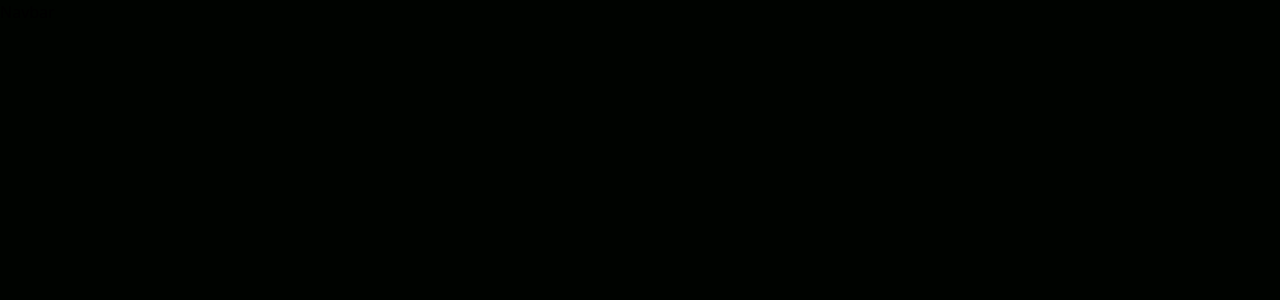
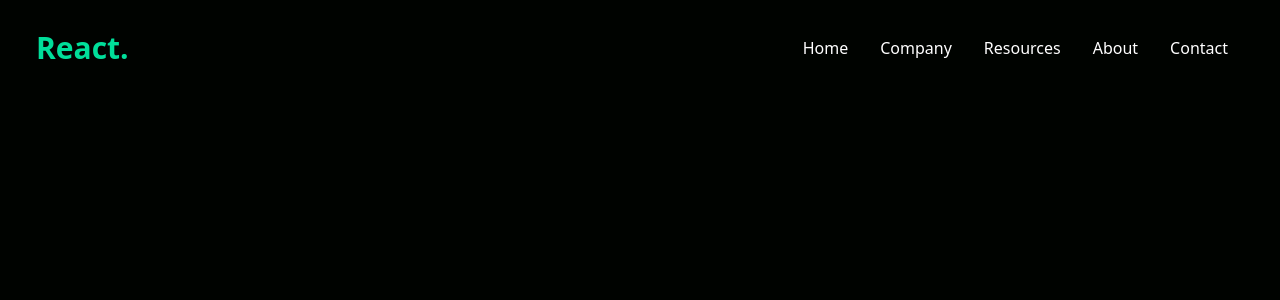
Before and after one commit to Yussif20/react-data, a React (Vite) app: page / in a window 1280 px wide. Shown: the top 300 px of the page. Built offline with nearby package versions, Linux system fonts and the light colour scheme.

Commit message:
adding the nav for computer screens

```diff
--- a/src/Components/Navbar/Navbar.jsx
+++ b/src/Components/Navbar/Navbar.jsx
@@ -1,5 +1,16 @@
 const Navbar = () => {
-  return <div>Navbar</div>;
+  return (
+    <div className="text-white flex justify-between items-center h-24 max-w-[1240px] mx-auto px-4">
+      <h1 className="w-full text-3xl font-bold text-[#00df9a]">React.</h1>
+      <ul className="flex">
+        <li className="p-4">Home</li>
+        <li className="p-4">Company</li>
+        <li className="p-4">Resources</li>
+        <li className="p-4">About</li>
+        <li className="p-4">Contact</li>
+      </ul>
+    </div>
+  );
 };
 
 export default Navbar;
```
